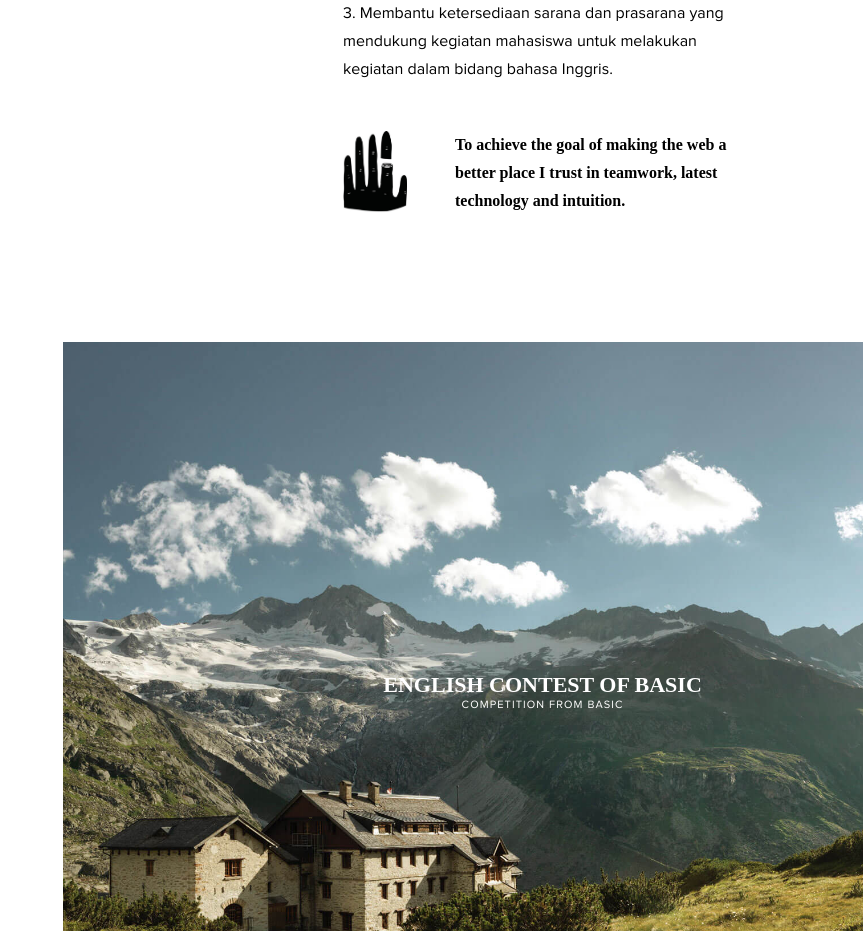
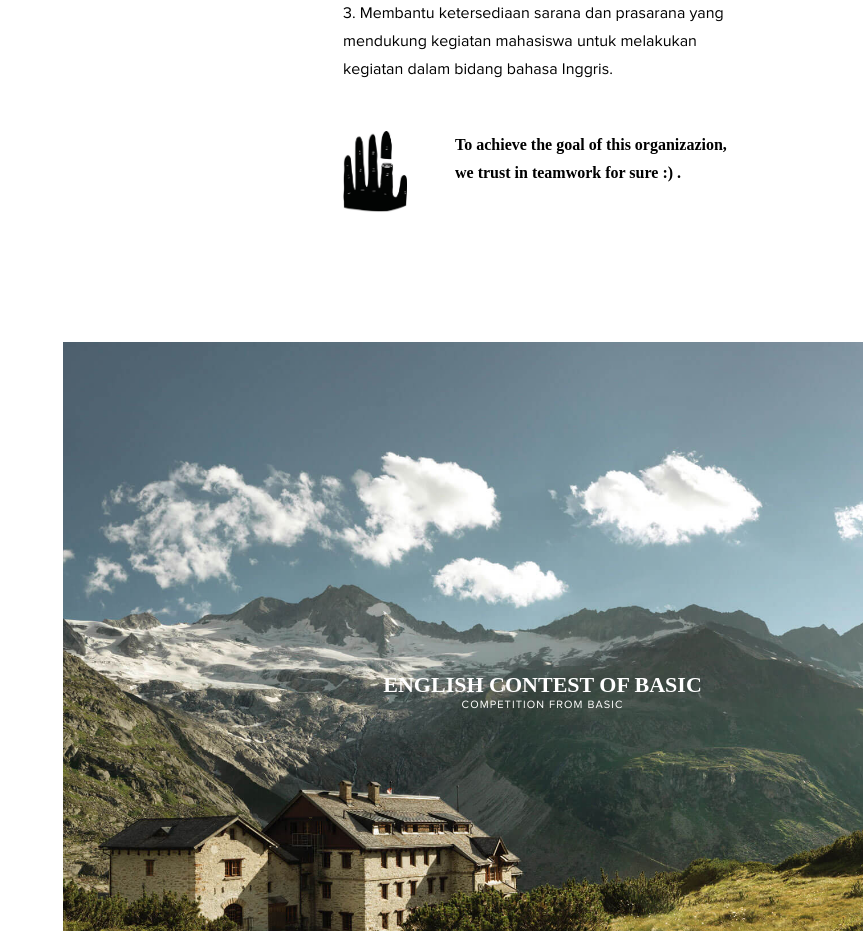
Before and after one commit to fmipabasic/fmipabasic.github.io, a plain HTML site: page index.html in a window 1280 px wide. Shown: the part 1600-2531 px from the top of the page, without its empty margins (417-1280 px from the left). Drawn offline with Linux system fonts and the light colour scheme; a web font is replaced by a local one.

Commit message:
Update index.html

```diff
--- a/index.html
+++ b/index.html
@@ -364,7 +364,7 @@
                   </div>
                   <div class="column--m-9 column--l-8 column--xl-9 padding--s-1 padding--m-2">
                     <p class="proxima-nova-bold">
-                      To achieve the goal of making the web a better place I trust in teamwork, latest technology and intuition.
+                      To achieve the goal of this organizazion, we trust in teamwork for sure :) .
                     </p>
                   </div>
                 </div>
```
